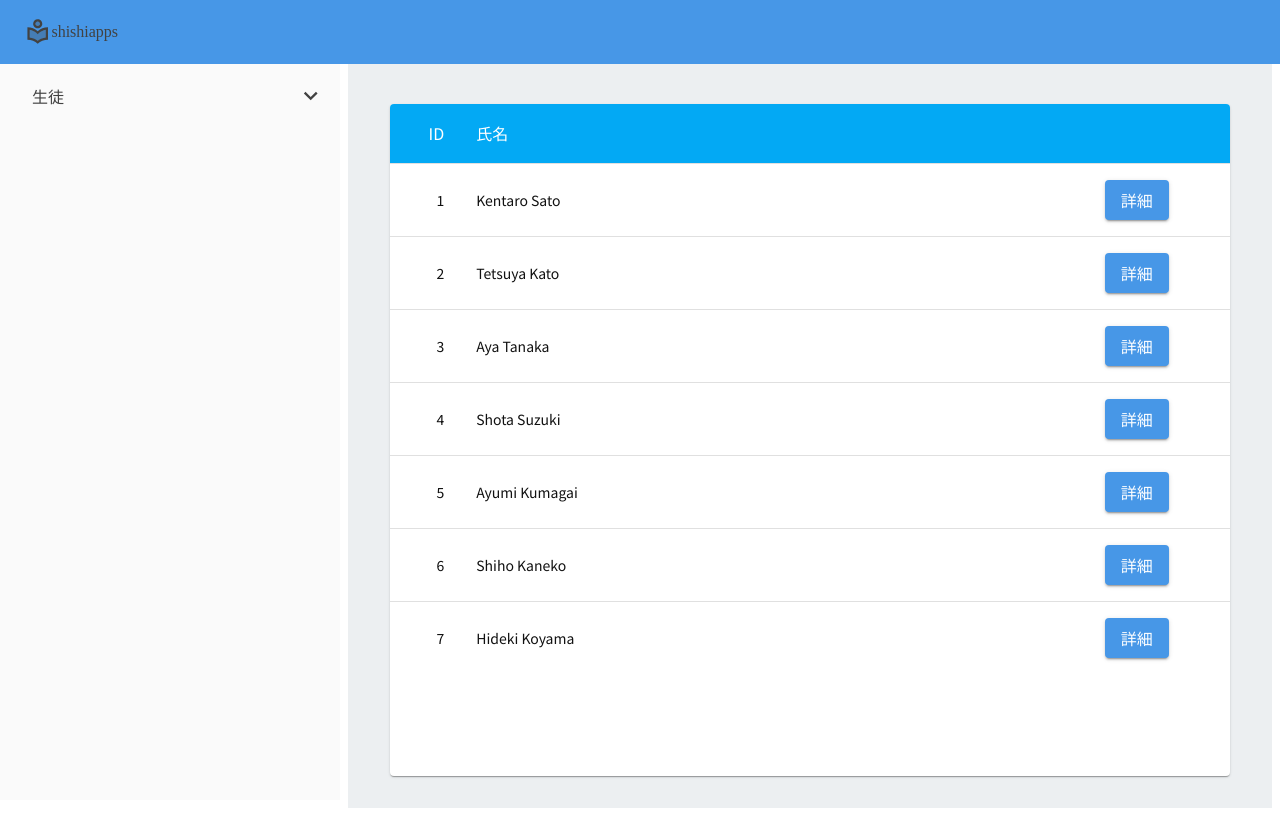
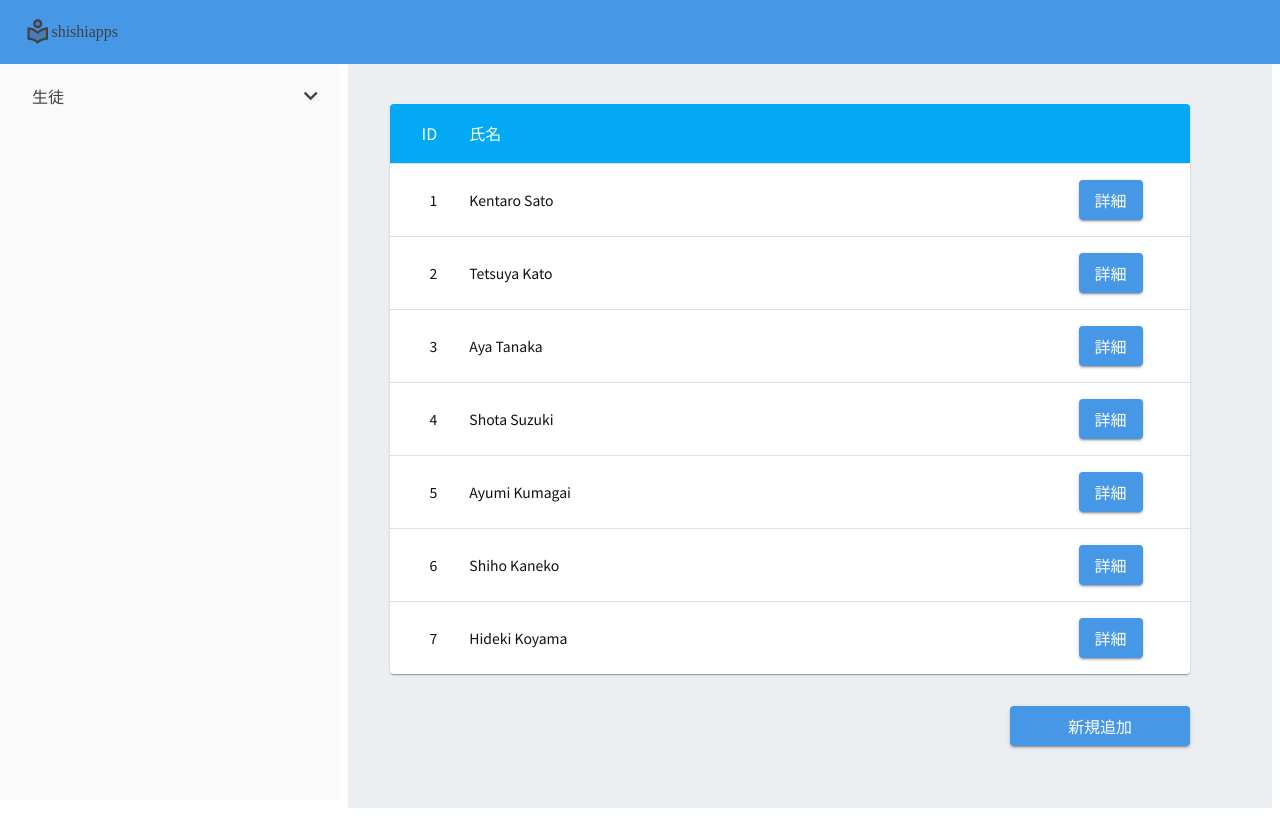
Before and after one commit to pronounceA/shishiapps-remake, a Next.js app: page /students in a window 1280 px wide. Built offline with nearby package versions, Linux system fonts and the light colour scheme.

Commit message:
生徒一覧を実装

```diff
--- /dev/null
+++ b/src/components/organisms/Layout/StudentsTable/StudentsTable.tsx
@@ -0,0 +1,77 @@
+import { Student } from '@/@types/Types'
+import Button from '@mui/material/Button/Button'
+import Paper from '@mui/material/Paper/Paper'
+import Table from '@mui/material/Table/Table'
+import TableBody from '@mui/material/TableBody/TableBody'
+import TableContainer from '@mui/material/TableContainer/TableContainer'
+import TableHead from '@mui/material/TableHead/TableHead'
+import TableRow from '@mui/material/TableRow/TableRow'
+import React from 'react'
+import StyledTableCell from './StyledTableCell'
+import { Box, Typography } from '@mui/material'
+
+type Props = {
+  studentList: Student[]
+}
+const StudentsTable = ({ studentList }: Props) => {
+  return (
+    <>
+      {studentList.length !== 0 && (
+        <Box>
+        <TableContainer component={Paper}>
+          <Table sx={{ minWidth: 800 }}>
+            <TableHead>
+              <TableRow>
+                <StyledTableCell align='right'>ID</StyledTableCell>
+                <StyledTableCell>氏名</StyledTableCell>
+                <StyledTableCell sx={{ width: 400 }}></StyledTableCell>
+                <StyledTableCell></StyledTableCell>
+              </TableRow>
+            </TableHead>
+            <TableBody>
+              {studentList.map((student: Student) => (
+                <TableRow
+                  key={student.id}
+                  sx={{ '&:last-child td, &:last-child th': { border: 0 } }}
+                  hover
+                >
+                  <StyledTableCell align='right'>
+                    {student.id}
+                  </StyledTableCell>
+                  <StyledTableCell>
+                    {student.name}
+                  </StyledTableCell>
+                  <StyledTableCell>
+                  </StyledTableCell>
+                  <StyledTableCell>
+                    <Button variant='contained'>詳細</Button>
+                  </StyledTableCell>
+                </TableRow>
+              ))}
+            </TableBody>
+          </Table>
+        </TableContainer>
+        <Box justifyContent='flex-end' display='flex'>
+          <Button variant='contained' sx={{ width: 180, marginTop: 4 }}>
+            新規追加
+          </Button>
+        </Box>
+        </Box>
+      )}
+      {studentList.length === 0 && (
+        <Box sx={{ width: 1}}>
+          <Typography>
+            ※登録されている生徒データがありません。
+          </Typography>
+          <Box justifyContent='flex-end' display='flex'>
+            <Button variant='contained' sx={{ width: 180, marginTop: 4 }}>
+              新規追加
+            </Button>
+          </Box>
+        </Box>
+      )}
+    </>
+  )
+}
+
+export default StudentsTable
--- /dev/null
+++ b/src/components/organisms/Layout/StudentsTable/StyledTableCell.tsx
@@ -0,0 +1,13 @@
+import { TableCell, styled, tableCellClasses } from "@mui/material";
+
+const StyledTableCell = styled(TableCell)(({ theme }) => ({
+  [`&.${tableCellClasses.head}`]: {
+    backgroundColor: theme.palette.info.light,
+    color: theme.palette.common.white,
+  },
+  [`&.${tableCellClasses.body}`]: {
+    fontSize: 14,
+  },
+}));
+
+export default StyledTableCell
--- /dev/null
+++ b/src/components/organisms/Layout/StudentsTable/index.ts
@@ -0,0 +1 @@
+export { default } from './StudentsTable'
--- a/src/pages/students/index.tsx
+++ b/src/pages/students/index.tsx
@@ -6,6 +6,7 @@ import { Student } from '@/@types/Types'
 import { styled } from '@mui/material'
 import fsPromises from 'fs/promises'
 import path from 'path'
+import StudentsTable from '@/components/organisms/Layout/StudentsTable'
 
 // import DefaultLayout from '@/layouts/DefaultLayout'
 
@@ -22,52 +23,10 @@ const Students: NextPage<Props> = ({ students }) => {
 
   return (
     <>
-      <TableContainer component={Paper}>
-        <Table sx={{ minWidth: 800 }} >
-          <TableHead>
-            <TableRow>
-              <StyledTableCell align='right'>ID</StyledTableCell>
-              <StyledTableCell>氏名</StyledTableCell>
-              <StyledTableCell sx={{ width: 400 }}></StyledTableCell>
-              <StyledTableCell></StyledTableCell>
-            </TableRow>
-          </TableHead>
-          <TableBody>
-            {studentList.map((student: Student) => (
-              <TableRow
-                key={student.id}
-                sx={{ '&:last-child td, &:last-child th': { border: 0 } }}
-                hover
-              >
-                <StyledTableCell align='right'>
-                  {student.id}
-                </StyledTableCell>
-                <StyledTableCell>
-                  {student.name}
-                </StyledTableCell>
-                <StyledTableCell>
-                </StyledTableCell>
-                <StyledTableCell>
-                  <Button variant='contained'>詳細</Button>
-                </StyledTableCell>
-              </TableRow>
-            ))}
-          </TableBody>
-        </Table>
-      </TableContainer>
+      <StudentsTable studentList={ studentList } />
     </>
   )
 }
-
-const StyledTableCell = styled(TableCell)(({ theme }) => ({
-  [`&.${tableCellClasses.head}`]: {
-    backgroundColor: theme.palette.info.light,
-    color: theme.palette.common.white,
-  },
-  [`&.${tableCellClasses.body}`]: {
-    fontSize: 14,
-  },
-}));
 
 export const getStaticProps = async () => {
   const filePath = path.join(process.cwd(), 'src/data/students.json');
```
